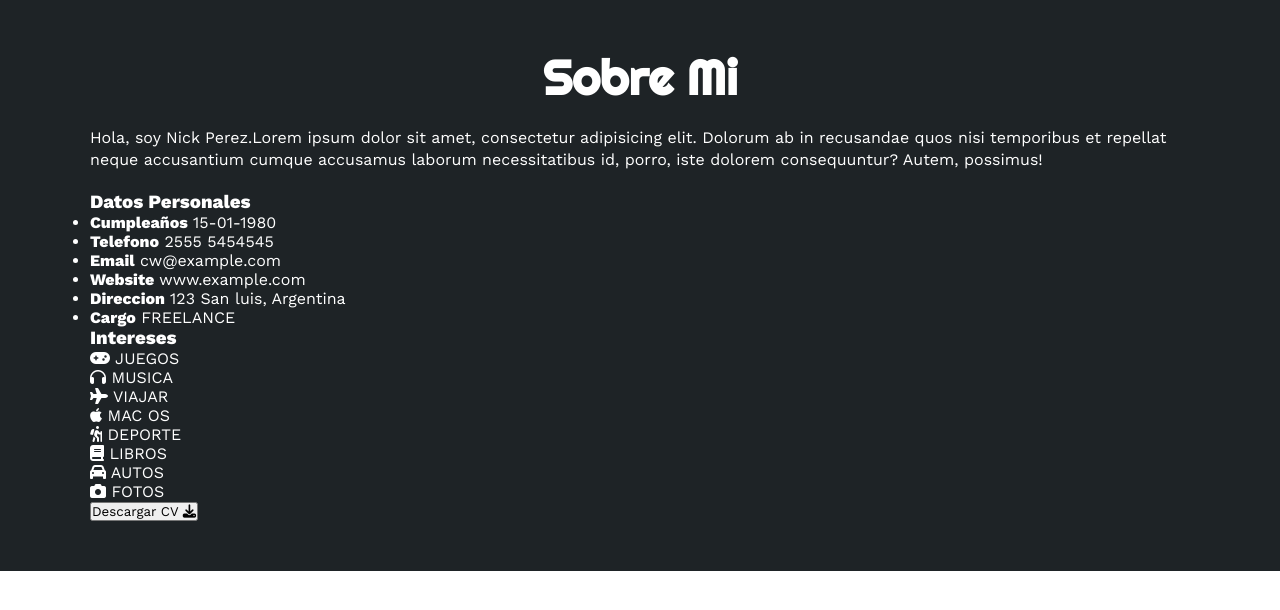
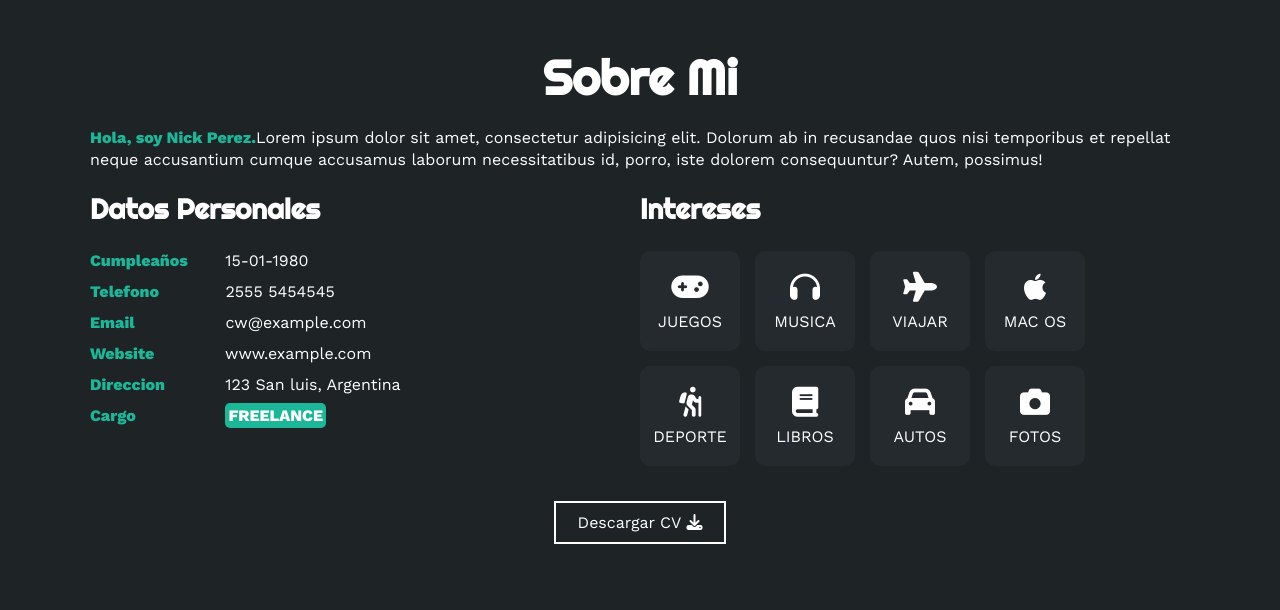
Before and after one commit to juandavidid/Portafolio_prueba, a plain HTML site: page index.html in a window 1280 px wide. Shown: the part 822-1432 px from the top of the page. Before the commit the page ends 1393 px from the top, so only its background shows below. Drawn offline with nearby package versions, Linux system fonts and the light colour scheme.

Commit message:
Se aplico estilos y ubicaciones a contenedores y elementos  con css a partir de la linea de codigo comentada SECCION SOBRE MI de la estructura HTML archivo index.html

```diff
--- a/styles.css
+++ b/styles.css
@@ -287,5 +287,188 @@ html {
 
     /*Espacion inferior externo */
     margin-bottom: 20px;
+}
+
+
+/*SE EMPEZO A TRABAJA DESDE ACA 8 Mayo 2024*/
+
+.sobremi .contenido-seccion p span {
+
+    /*color a la letra*/
+    color: #1CB698;
+
+    /*se le da negrilla al texto*/
+    font-weight: bold;
 
 }
+
+.sobremi .fila {
+    /*los contenedores hijos los ubicamos en linea horizontal */
+    display: flex;
+}
+
+.sobremi .fila .col {
+    /*Un ancho a los dos contenedores hijos*/
+    width: 50%;
+}
+
+/*Estilos a subtitulos datos personales y intereses*/
+.sobremi .fila .col h3 {
+    /*Tamaño del Texto*/
+    font-size: 28px;
+
+    /*Aplicamos un estilo de fuente*/
+    font-family: 'Righteous';
+
+    /*Espacion inferior externo */
+    margin-bottom: 25px;
+}
+
+/*quita los estilo de viñetas o numeracion de una lista
+  ejemplo  * cumpleaños   -->  cumpleaños
+*/
+.sobremi .fila .col ul {
+    list-style: none;
+}
+
+/*Espacio externo en las etiqueta li que tienen
+ cumpleaños telefono Email .... asi sucesivamente
+*/
+.sobremi .fila .col ul li {
+    margin: 12px 0;
+}
+
+/*Estilo a los items
+  cumpleaños telefono Email .... asi sucesivamente
+*/
+.sobremi .fila .col ul li strong {
+
+    display: inline-block;
+    /*color a la palabra*/
+    color: #1CB698;
+    /*Ancho a la palabra*/
+    width: 130px;
+}
+
+
+/*Estilo a la palabra FREELANCE*/
+.sobremi .fila .col ul li span {
+
+    /*Color de fondo al textp*/
+    background-color: #1CB698;
+    /*Espacio interno */
+    padding: 3px;
+
+    /*se le da negrilla al texto*/
+    font-weight: bold;
+
+    /*cambia la forma de las puntas o esquinas de los bordes del texto*/
+    border-radius: 5px;
+}
+
+
+
+/*Posicion a los elementos hijos del contenedor Div  contenedor-intereses*/
+.sobremi .fila .col .contenedor-intereses {
+
+    /*ubica los elementos en linea*/
+    display: flex;
+
+    /*Elementos se distribuyen en varias lineas cuando se a la ocacion*/
+    flex-wrap: wrap;
+
+}
+
+/*Estilos a elementos del contenedor Div intereses   */
+.sobremi .fila .col .contenedor-intereses .interes {
+    /*ancho contenedor*/
+    width: 100px;
+    /*altura contenedor*/
+    height: 100px;
+    /*color de fondo al contenedor*/
+    background-color: #252A2E;
+    /*cambia la forma de las puntas o esquinas de los bordes del contenedor*/
+    border-radius: 10PX;
+    /*Espacio externo entre contenedores*/
+    margin: 0 15px 15px 0;
+    /*Ubica los elementos del contenedor fila*/
+    display: flex;
+    /*cambia la posicion de elementos del contenedor en filas*/
+    flex-direction: column;
+    /*centra en el eje secundario*/
+    align-items: center;
+    /*centra en el eje principal*/
+    justify-content: center;
+    /*Crea un efecto de transicion suve*/
+    /*como desplazar las palabara hacia los lados*/
+    transition: .3s;
+}
+
+
+/*APLICAMOS UN EFECTO HOVER*/
+/*permite que cambie de color una palabra  cuando se coloca el puntero del mouse encima*/
+.sobremi .fila .col .contenedor-intereses .interes:hover {
+    background-color: #1CB698;
+}
+
+
+
+/*Estilo a los  iconos del contenedor div interes*/
+.sobremi .fila .col .contenedor-intereses .interes i {
+    /*tamaño al icono*/
+    font-size: 30px;
+    /*Espacio externo*/
+    margin-bottom: 10px;
+}
+
+
+/*Elemento button que tiene  Descargar*/
+
+.sobremi button {
+    /*cambia la figura del puntero del mouse*/
+    /*Este caso un mano señalando*/
+    cursor: pointer;
+    /*color transparente*/
+    background-color: transparent;
+    /*definimos el borde del boton*/
+    border: 2px solid #fff;
+    /*ajustar automaticamnete el ancho de un elemento*/
+    width: fit-content;
+
+    display: block;
+    /*Espacio externo del boton*/
+    margin: 20px auto;
+    /*Espacio interno*/
+    padding: 10px 22px;
+
+    /*aplica tamaño al boton*/
+    font-size: 16px;
+
+    /*color al texto dentro boton*/
+    color: #fff;
+
+    /**/
+    position: relative;
+    z-index: 10;
+}
+
+
+
+/*INVESTIGAR */
+
+.sobremi button .overlay {
+    position: absolute;
+    top: 0;
+    left: 0;
+    width: 0;
+    height: 100%;
+    background-color: #1CB698;
+    z-index: -1;
+    transition: 1s;
+}
+
+.sobremi button:hover .overlay {
+    width: 100%;
+}
+
+/*-----------------------------*/
```
